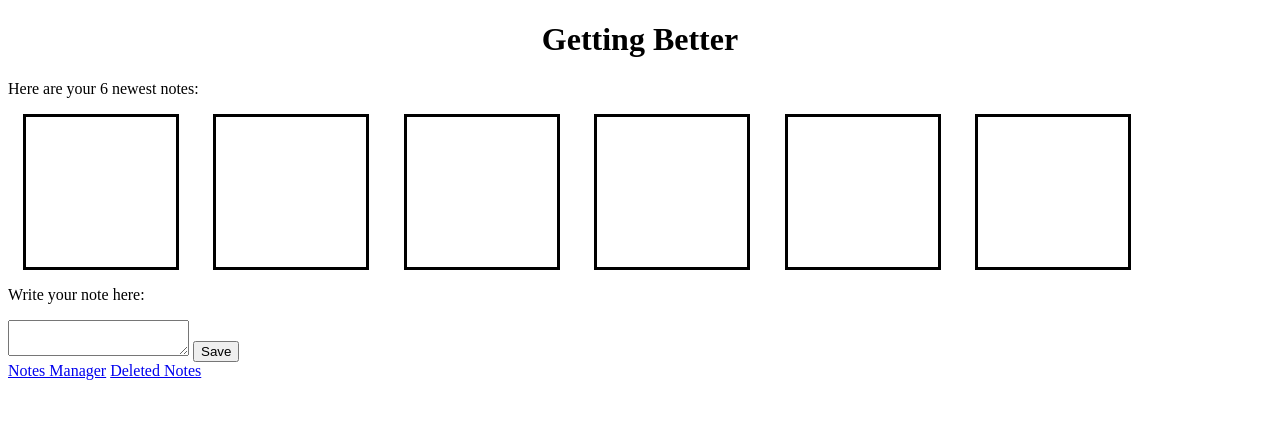
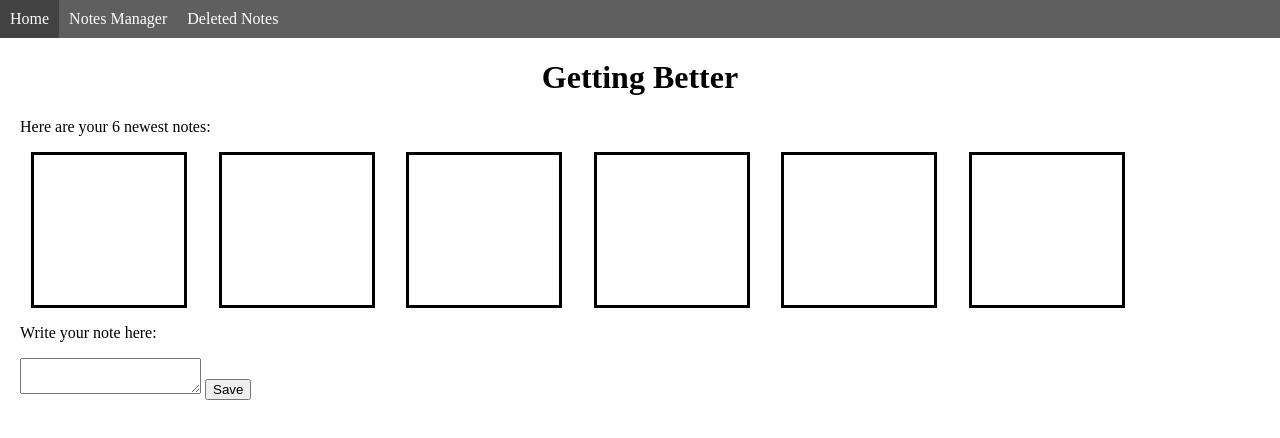
Before and after one commit to tysonjlee/getting-better, a plain HTML site: page index.html in a window 1280 px wide. Drawn offline with Linux system fonts and the light colour scheme.

Commit message:
Working on v0.3 - Nav Bar Implementation

```diff
--- a/css/global.css
+++ b/css/global.css
@@ -5,3 +5,36 @@ title {
 h1 {
   text-align: center;
 }
+
+body {
+  margin: 0px;
+}
+
+main {
+  margin: 20px;
+}
+
+.navbar ul{
+  list-style-type: none;
+  background-color: rgb(95, 95, 95);
+  padding: 0px;
+  margin: 0px;
+  overflow: hidden;
+}
+
+.navbar a{
+  color: white;
+  text-decoration: none;
+  padding: 10px;
+  display: flex;
+  flex-direction: row;
+  text-align: center;
+}
+
+.navbar a:hover{
+  background-color: rgb(66, 66, 66);
+}
+
+.navbar li{
+  float: left;
+}
--- a/index.html
+++ b/index.html
@@ -8,6 +8,17 @@
     <link rel="stylesheet" href="./css/index.css">
   </head>
   <body>
+    <!--Navigation Bar-->
+    <nav class="navbar">
+      <ul>
+        <li><a href="./index.html">Home</a></li>
+        <li><a href="./manager.html">Notes Manager</a></li>
+        <li><a href="./deleted.html">Deleted Notes</a></li>
+      </ul>
+    </nav>
+
+    <!--Main Content-->
+    <main>
       <!--Title-->
       <h1>Getting Better</h1>
 
@@ -28,11 +39,9 @@
         <textarea id="user-note"></textarea>
         <button type="submit" id="save-button">Save</button>
       </div>
+    </main>
 
-    <!--FIXME: Delete once done testing-->
-    <a href="./manager.html">Notes Manager</a>
-    <a href="./deleted.html">Deleted Notes</a>
-
+    <!--JS Scripts-->
     <script src="./js/global.js"></script>
     <script src="./js/index.js"></script>
   </body>
```
Also changed, not shown: deleted.html (+13 -4 lines), manager.html (+13 -5 lines). Lines whose indentation alone changed are shown as unchanged.
